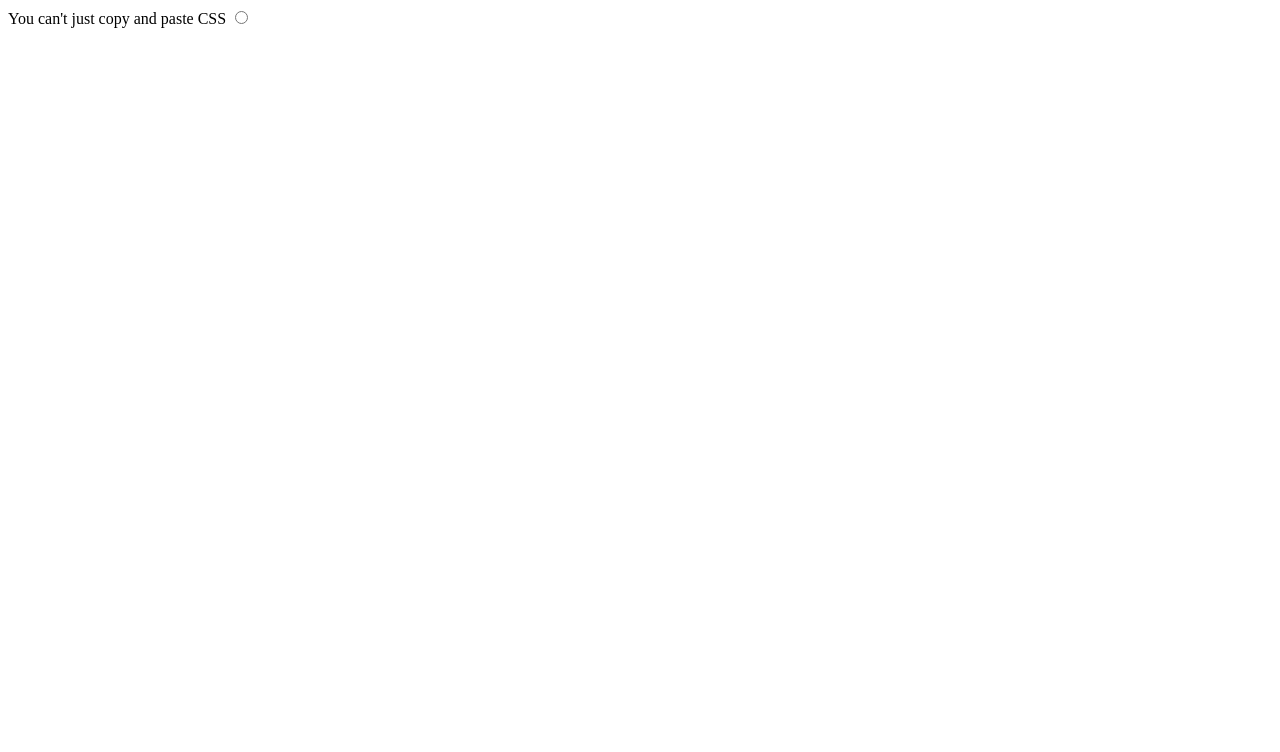
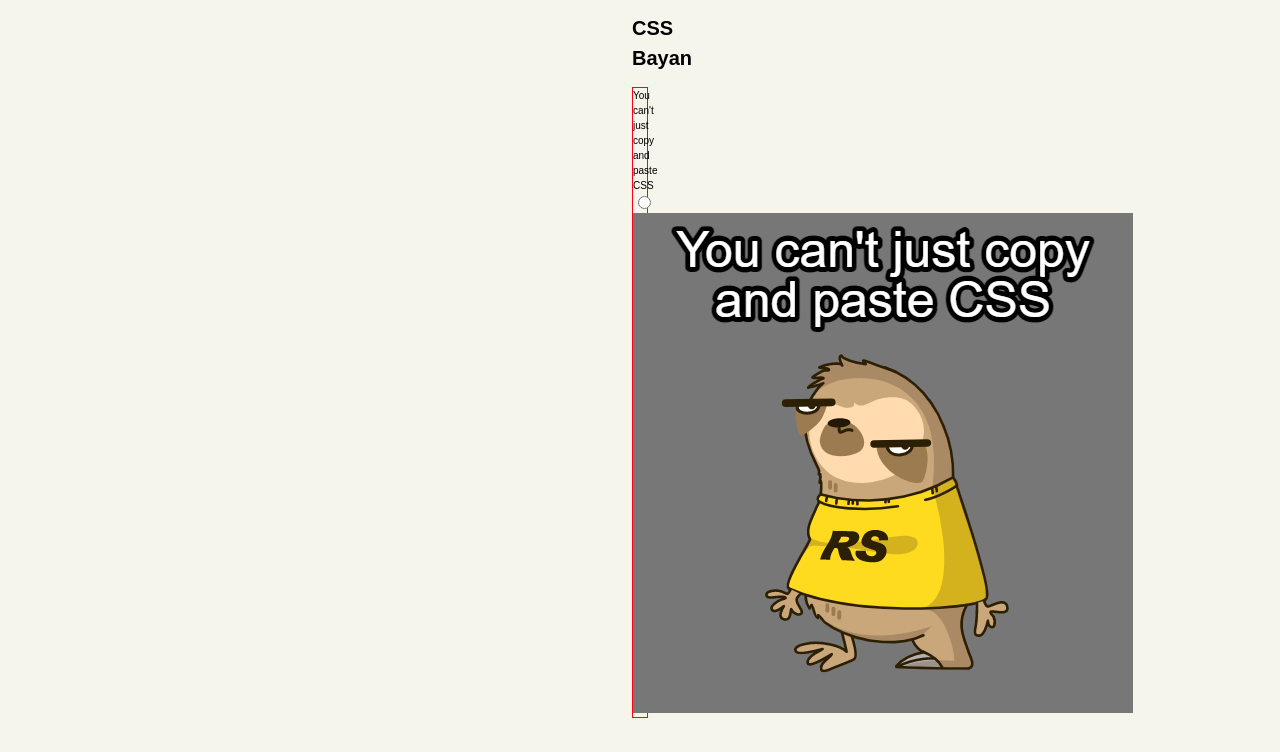
Before and after one commit to AnnaIlnicka/cssBayan, a plain HTML site: page cssBayan/index.html in a window 1280 px wide. Drawn offline with Linux system fonts and the light colour scheme.

Commit message:
feat: add favicon fo css bayan page (Sat Mar 11, 2023 17:53:09)

```diff
--- a/cssBayan/index.html
+++ b/cssBayan/index.html
@@ -4,19 +4,28 @@
     <meta charset="UTF-8">
     <meta http-equiv="X-UA-Compatible" content="IE=edge">
     <meta name="viewport" content="width=device-width, initial-scale=1.0">
+    <link rel="stylesheet" href="./style.css" >
+    <link
+    rel="shortcut icon"
+    href="./images/favicon.ico"
+    type="image/x-icon">
     <title>cssBayan</title>
 </head>
 <body>
-
+    <header class="header">
+<h1 class="bayan-title">CSS Bayan</h1>
+    </header>
+<main class="main-container">
 <div class="bayan">
     <div class="bayan-item">
         <label class="bayan-title" for="bayan_1">You can't just copy and paste CSS</label>
         <input class="bayan-input" type="radio" name="bayan" id="bayan_1">
         <div class="bayan-image">
-
+            <img src="./images/1.png" alt="You can't just copy and paste CSS">
         </div>
     </div>
 </div>
+</main>
 
 </body>
 </html>
--- a/cssBayan/style.css
+++ b/cssBayan/style.css
@@ -12,5 +12,22 @@ body {
 }
 
 p {
-    margin: 0 0 5px;
+    margin: 0 0 0.3rem;
 }
+
+/*Bayan*/
+
+.bayan {
+    max-width: 1rem;
+    margin: 0.04rem auto;
+}
+.header {
+max-width: 1rem;
+margin: 0.04rem auto;
+}
+
+.bayan-item {
+    max-width: 1rem;
+    margin: 0.04rem auto;
+    border: 1px solid #fe0018;
+}
```
Also changed, not shown: cssBayan/images/favicon.ico (added).
